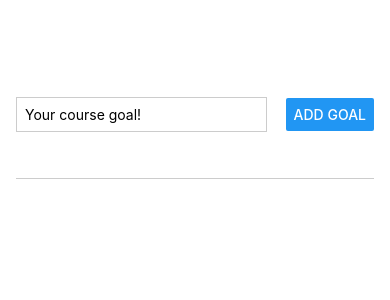
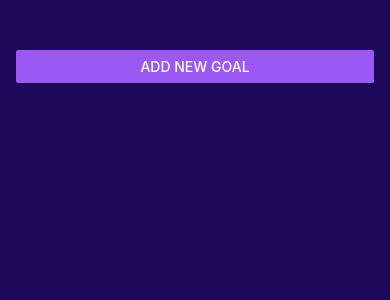
Before and after one commit to timiscarrington/first-RN-learning-project, a React Native app: screen / in a window 390 px wide. Shown: the top 300 px of the page. Built offline with nearby package versions, Linux system fonts and the light colour scheme.

Commit message:
modified some stylings throughout the app, and added an image folder to assets. first react native test project complete

```diff
--- a/App.js
+++ b/App.js
@@ -1,34 +1,62 @@
 import { useState } from "react";
-import { StyleSheet, View, FlatList } from "react-native";
+import { StyleSheet, View, FlatList, Button } from "react-native";
+import { StatusBar } from "expo-status-bar";
 import GoalItem from "./components/GoalItem";
 import GoalInput from "./components/GoalInput";
 
 export default function App() {
+  const [courseGoals, setCourseGoals] = useState([]);
+  const [modalIsVisible, setModalIsVisible] = useState(false);
 
-  const [courseGoals, setCourseGoals] = useState([]);
+  function startAddGoalHandler() {
+    setModalIsVisible(true);
+  }
+
+  function endAddGoalHandler() {
+    setModalIsVisible(false);
+  }
 
   function addGoalHandler(enteredGoalText) {
     setCourseGoals((currentCourseGoals) => [
       ...currentCourseGoals,
-      {text: enteredGoalText, id: Math.random().toString() },
+      { text: enteredGoalText, id: Math.random().toString() },
     ]);
+    endAddGoalHandler();
   }
 
-  function deleteGoalHandler(id){
-    setCourseGoals(currentCourseGoals => {
-      return currentCourseGoals.filter((goal) => goal.id !== id)
-    })
+  function deleteGoalHandler(id) {
+    setCourseGoals((currentCourseGoals) => {
+      return currentCourseGoals.filter((goal) => goal.id !== id);
+    });
   }
 
   return (
+    <>
+    <StatusBar  style='light'/>
     <View style={styles.appContainer}>
-      <GoalInput onAddGoal={addGoalHandler}/>
+      <Button
+        title="Add New Goal"
+        color={"#9c58f5"}
+        onPress={startAddGoalHandler}
+      />
+      <GoalInput showModal={modalIsVisible} onAddGoal={addGoalHandler} onCancel={endAddGoalHandler} />
       <View style={styles.goalsContainer}>
-      <FlatList data={courseGoals} renderItem={(itemData) => {
-        return <GoalItem text={itemData.item.text}  id={itemData.item.id} onDeleteItem={deleteGoalHandler}/>;
-      }} alwaysBounceVertical={false} />
+        <FlatList
+          data={courseGoals}
+          renderItem={(itemData) => {
+            return (
+              <GoalItem
+                text={itemData.item.text}
+                id={itemData.item.id}
+                onDeleteItem={deleteGoalHandler}
+              />
+            );
+          }}
+          alwaysBounceVertical={false}
+        />
       </View>
     </View>
+    </>
   );
 }
 
@@ -37,9 +65,10 @@
     flex: 1,
     paddingTop: 50,
     paddingHorizontal: 16,
+    backgroundColor: '#1e085a'
   },
 
   goalsContainer: {
     flex: 5,
-  }
+  },
 });
--- a/app.json
+++ b/app.json
@@ -5,6 +5,7 @@
     "version": "1.0.0",
     "orientation": "portrait",
     "icon": "./assets/icon.png",
+    "backgroundColor": "#1e085a",
     "userInterfaceStyle": "light",
     "splash": {
       "image": "./assets/splash.png",
--- a/components/GoalInput.js
+++ b/components/GoalInput.js
@@ -1,6 +1,12 @@
-import { TextInput, View, Button, StyleSheet } from "react-native"
+import {
+  TextInput,
+  View,
+  Button,
+  StyleSheet,
+  Modal,
+  Image,
+} from "react-native";
 import { useState } from "react";
-
 
 function GoalInput(props) {
   const [enteredGoalText, setEnteredGoalText] = useState("");
@@ -11,39 +17,66 @@
 
   function addGoalHandler() {
     props.onAddGoal(enteredGoalText);
-        setEnteredGoalText('');
+    setEnteredGoalText("");
   }
 
-    return(
+  return (
+    <Modal visible={props.showModal} animationType="slide">
       <View style={styles.inputContainer}>
+        <Image
+          style={styles.image}
+          source={require("../assets/images/goal.png")}
+        />
         <TextInput
           style={styles.textInput}
           placeholder="Your course goal!"
           onChangeText={goalInputHandler}
           value={enteredGoalText}
         />
-        <Button title="Add Goal" onPress={addGoalHandler} />
+        <View style={styles.buttonContainer}>
+          <View style={styles.button}>
+            <Button title="Add Goal" onPress={addGoalHandler} color='#b180f0' />
           </View>
-    )
+          <View style={styles.button}>
+            <Button title="Cancel" onPress={props.onCancel} color='#f31282' />
+          </View>
+        </View>
+      </View>
+    </Modal>
+  );
 }
 
 const styles = StyleSheet.create({
   inputContainer: {
     flex: 1,
-        flexDirection: "row",
-        justifyContent: "space-between",
+    justifyContent: "center",
     alignItems: "center",
-        marginBottom: 24,
-        borderBottomWidth: 1,
-        borderBottomColor: "#cccccc",
+
+    backgroundColor: "#311b6b",
+  },
+  image: {
+    width: 100,
+    height: 100,
+    margin: 20,
   },
   textInput: {
     borderWidth: 1,
-        borderColor: "#cccccc",
-        width: "70%",
-        marginRight: 8,
-        padding: 8,
-      }
-})
+    borderColor: "#e4d0ff",
+    backgroundColor: '#e4d0ff',
+    color: '#120438',
+    borderRadius: 6,
+    width: "90%",
+    marginRight: 5,
+    padding: 16,
+  },
+  buttonContainer: {
+    flexDirection: "row",
+  },
+  button: {
+    width: "32%",
+    marginHorizontal: 10,
+    marginTop: 30,
+  },
+});
 
 export default GoalInput;
--- a/components/GoalItem.js
+++ b/components/GoalItem.js
@@ -1,13 +1,17 @@
 import { StyleSheet, View, Text, Pressable } from "react-native";
 
-function GoalItem (props){
+function GoalItem(props) {
   return (
     <View style={styles.goalItem}>
-    <Pressable  android_ripple={{ color: '#928181'}} onPress={props.onDeleteItem.bind(this, props.id)} style={({pressed}) => pressed && styles.pressedItem}>
+      <Pressable
+        android_ripple={{ color: "#928181" }}
+        onPress={props.onDeleteItem.bind(this, props.id)}
+        style={({ pressed }) => pressed && styles.pressedItem}
+      >
         <Text style={styles.goalItemText}>{props.text}</Text>
       </Pressable>
     </View>
-)
+  );
 }
 
 export default GoalItem;
@@ -19,10 +23,10 @@
     backgroundColor: "#5e0acc",
   },
   pressedItem: {
-        opacity: 0.5
+    opacity: 0.5,
   },
   goalItemText: {
-        color: 'white',
-        padding: 8
-      }
+    color: "white",
+    padding: 8,
+  },
 });
```
Also changed, not shown: assets/images/goal.png (added). Lines whose indentation alone changed are shown as unchanged.
